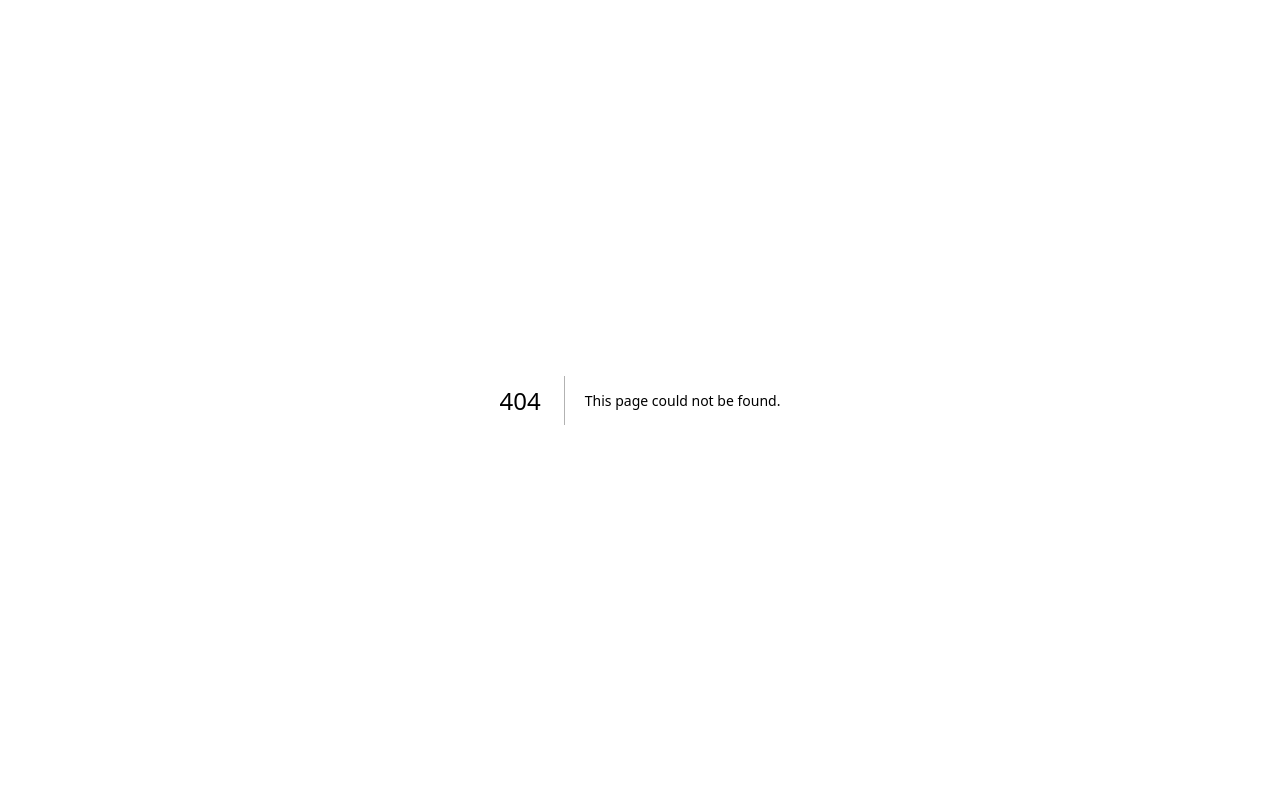
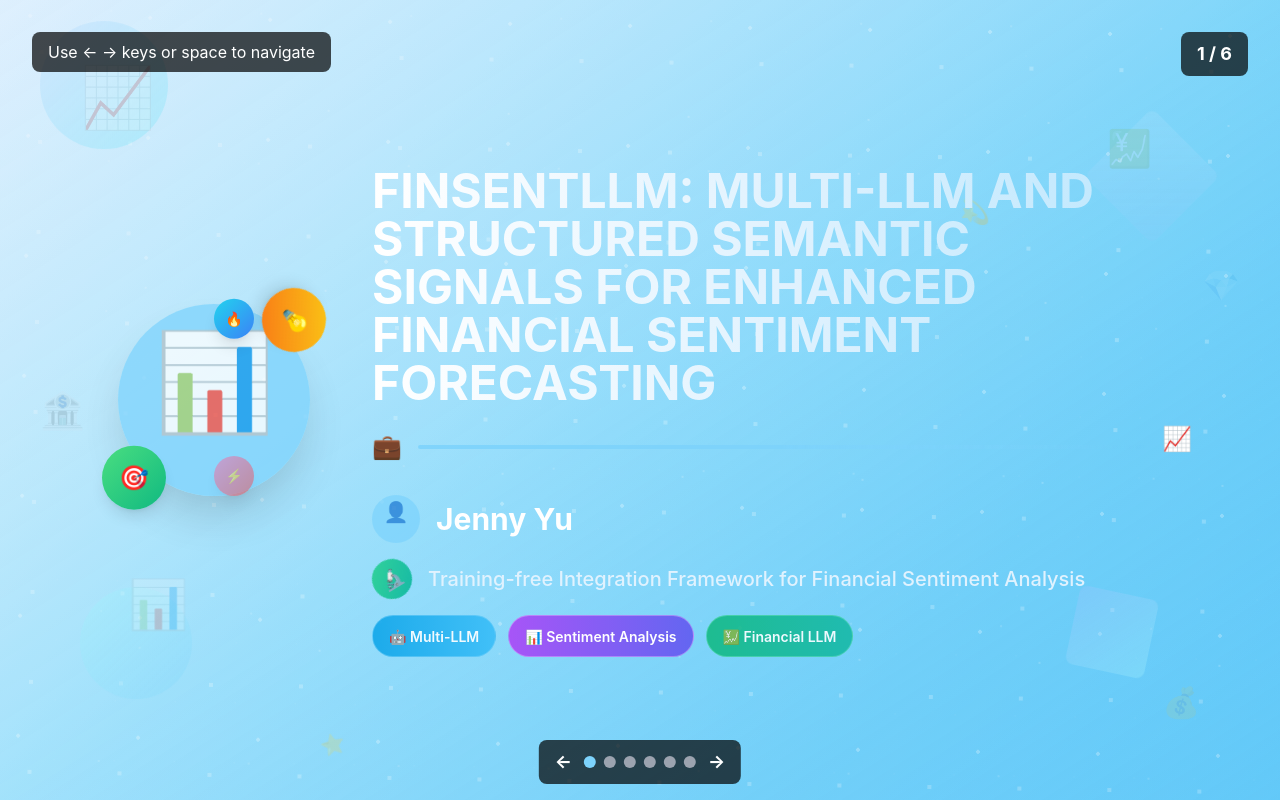
Before and after one commit to jennyyu009/FinSENTLLM-Paper, a Next.js app: page /FinSENTLLM-Paper/ in a window 1280 px wide. Before the commit this address had no page. Built offline with nearby package versions, Linux system fonts and the light colour scheme.

Commit message:
Fix GitHub Pages base path configuration for correct image loading

```diff
--- a/app/presentation.tsx
+++ b/app/presentation.tsx
@@ -33,7 +33,7 @@ const slides = [
       "Step 3: <strong>Structured Financial Semantics</strong> - Integrate features capturing <strong>uncertainty</strong>, <strong>divergence</strong>, and <strong>model agreement</strong>",
       "Step 4: <strong>Meta-Classifier Training</strong> - Use <strong>XGBoost</strong> or <strong>Logistic Regression</strong> to learn final sentiment decisions",
     ],
-    image: "/images/flowchart.png",
+    image: "/FinSENTLLM-Paper/images/flowchart.png",
   },
   {
     id: 4,
@@ -47,7 +47,7 @@ const slides = [
       "<strong>Expert Disagreement</strong>: Measures how different <strong>FinBERT</strong> and <strong>RoBERTa</strong> predictions are (<strong>1 = strong agreement</strong>, <strong>0.5 = partial disagreement</strong>, <strong>0 = opposite sentiments</strong>)",
       "<strong>Kullback–Leibler Divergence</strong>: Evaluates how much <strong>FinBERT's distribution</strong> diverges from <strong>RoBERTa's</strong>. <strong>Larger values = RoBERTa poorly captures FinBERT's sentiment perspective</strong>",
     ],
-    image: "/images/table.png",
+    image: "/FinSENTLLM-Paper/images/table.png",
   },
   {
     id: 5,
--- a/next.config.js
+++ b/next.config.js
@@ -3,6 +3,8 @@ const nextConfig = {
   // App directory is stable in Next.js 14
   output: 'export',
   trailingSlash: true,
+  basePath: '/FinSENTLLM-Paper',
+  assetPrefix: '/FinSENTLLM-Paper',
   images: {
     unoptimized: true
   }
```
